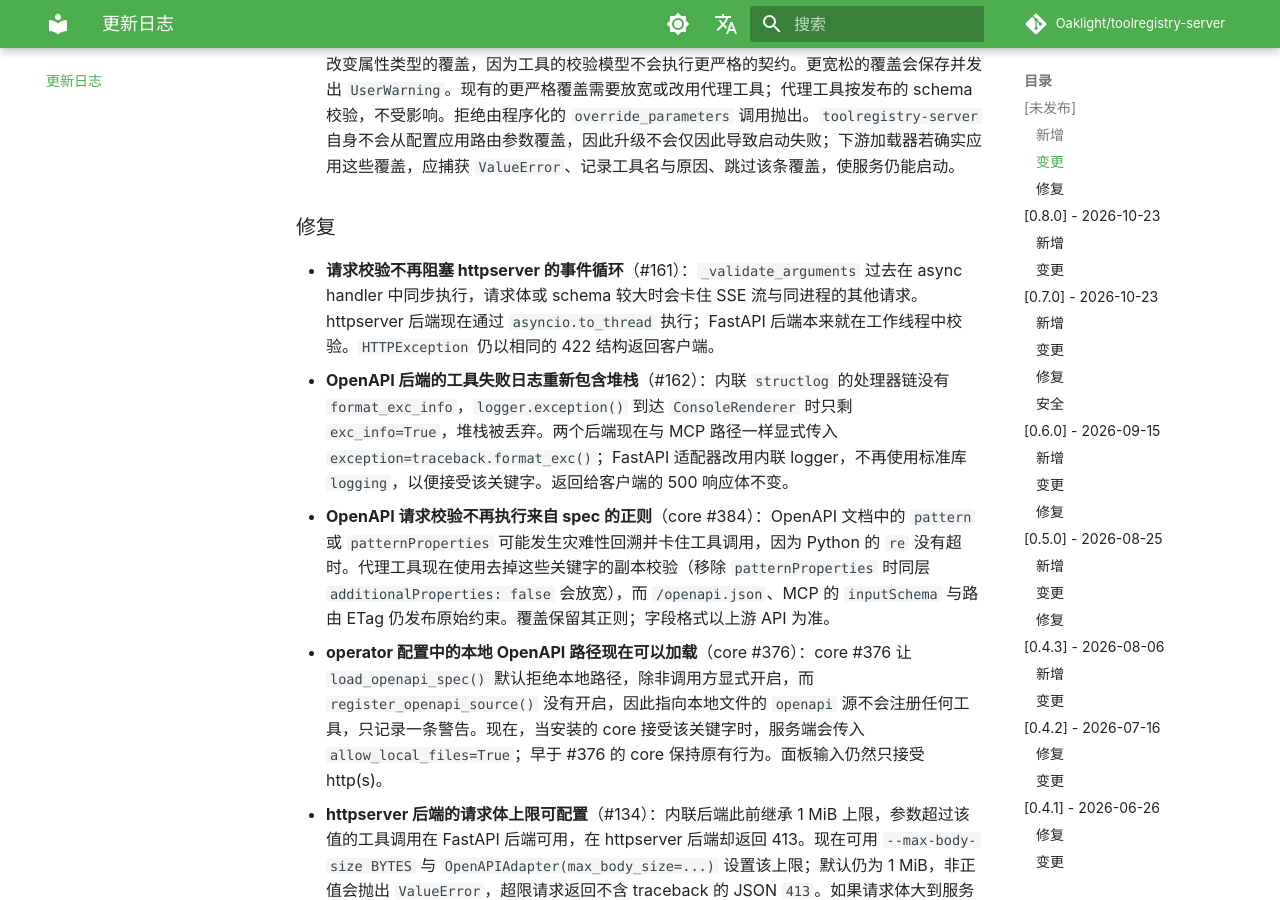
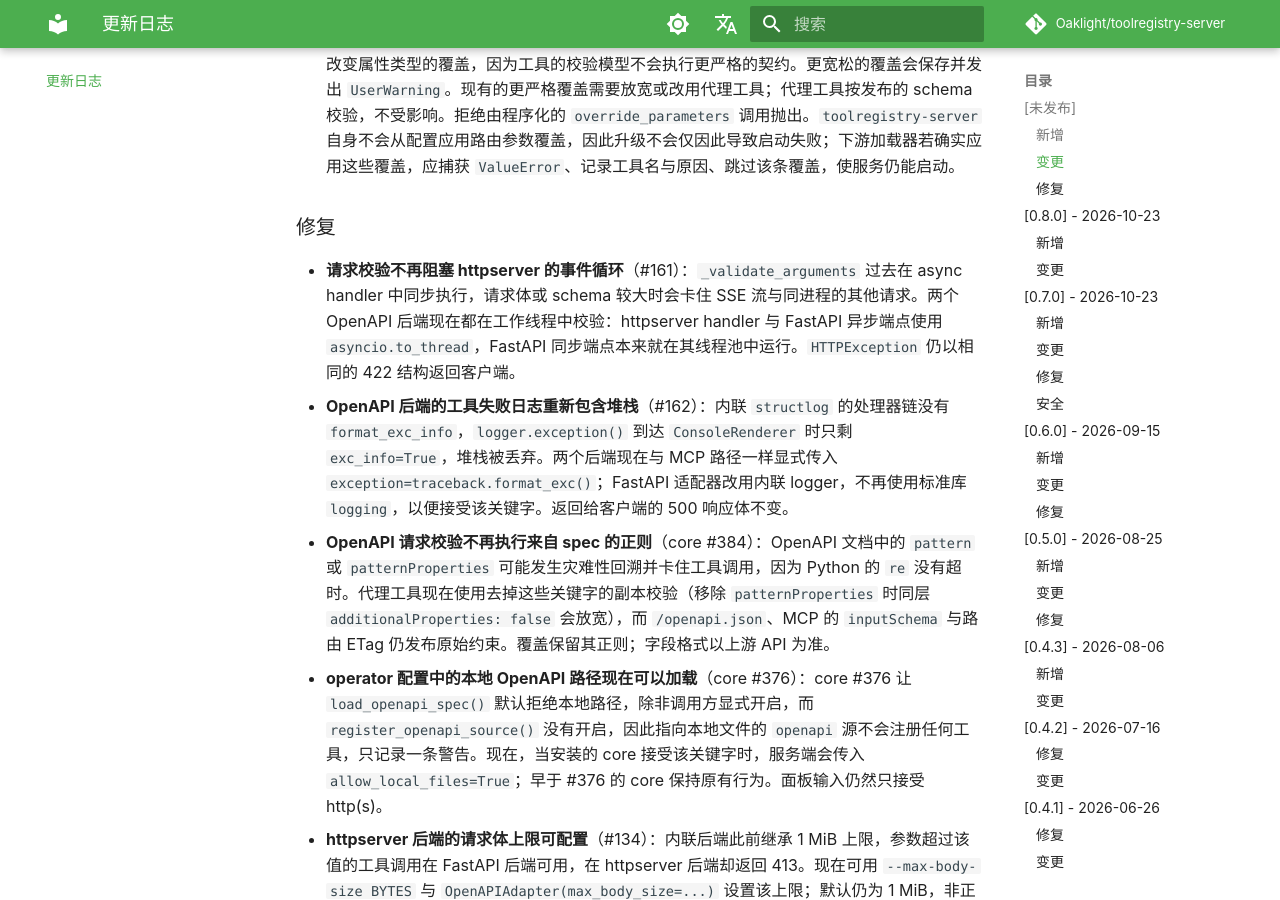
Before and after one commit to Oaklight/toolregistry-server, an MkDocs documentation site: the page built from docs/changelog.md, in a window 1280 px wide and 900 px high, scrolled down 978 px. Built offline with MkDocs 1.6.1 and Material for MkDocs 9.7.7, drawn with Linux system fonts in a browser that asks for light colours; some web fonts are replaced; comment, search, counter and statistics services are not loaded.

Commit message:
docs(changelog): 覆盖 OpenAPI 异步端点（#161）

```diff
--- a/docs/changelog.md
+++ b/docs/changelog.md
@@ -17,7 +17,7 @@
 
 ### 修复
 
-- **请求校验不再阻塞 httpserver 的事件循环**（#161）：`_validate_arguments` 过去在 async handler 中同步执行，请求体或 schema 较大时会卡住 SSE 流与同进程的其他请求。httpserver 后端现在通过 `asyncio.to_thread` 执行；FastAPI 后端本来就在工作线程中校验。`HTTPException` 仍以相同的 422 结构返回客户端。
+- **请求校验不再阻塞 httpserver 的事件循环**（#161）：`_validate_arguments` 过去在 async handler 中同步执行，请求体或 schema 较大时会卡住 SSE 流与同进程的其他请求。两个 OpenAPI 后端现在都在工作线程中校验：httpserver handler 与 FastAPI 异步端点使用 `asyncio.to_thread`，FastAPI 同步端点本来就在其线程池中运行。`HTTPException` 仍以相同的 422 结构返回客户端。
 - **OpenAPI 后端的工具失败日志重新包含堆栈**（#162）：内联 `structlog` 的处理器链没有 `format_exc_info`，`logger.exception()` 到达 `ConsoleRenderer` 时只剩 `exc_info=True`，堆栈被丢弃。两个后端现在与 MCP 路径一样显式传入 `exception=traceback.format_exc()`；FastAPI 适配器改用内联 logger，不再使用标准库 `logging`，以便接受该关键字。返回给客户端的 500 响应体不变。
 - **OpenAPI 请求校验不再执行来自 spec 的正则**（core #384）：OpenAPI 文档中的 `pattern` 或 `patternProperties` 可能发生灾难性回溯并卡住工具调用，因为 Python 的 `re` 没有超时。代理工具现在使用去掉这些关键字的副本校验（移除 `patternProperties` 时同层 `additionalProperties: false` 会放宽），而 `/openapi.json`、MCP 的 `inputSchema` 与路由 ETag 仍发布原始约束。覆盖保留其正则；字段格式以上游 API 为准。
 - **operator 配置中的本地 OpenAPI 路径现在可以加载**（core #376）：core #376 让 `load_openapi_spec()` 默认拒绝本地路径，除非调用方显式开启，而 `register_openapi_source()` 没有开启，因此指向本地文件的 `openapi` 源不会注册任何工具，只记录一条警告。现在，当安装的 core 接受该关键字时，服务端会传入 `allow_local_files=True`；早于 #376 的 core 保持原有行为。面板输入仍然只接受 http(s)。
```
